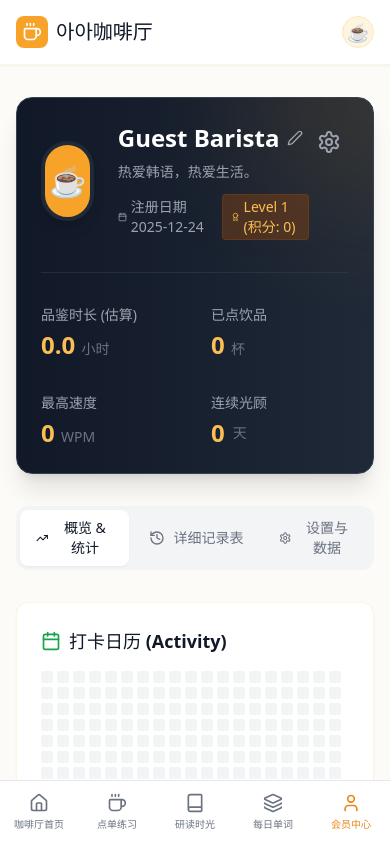
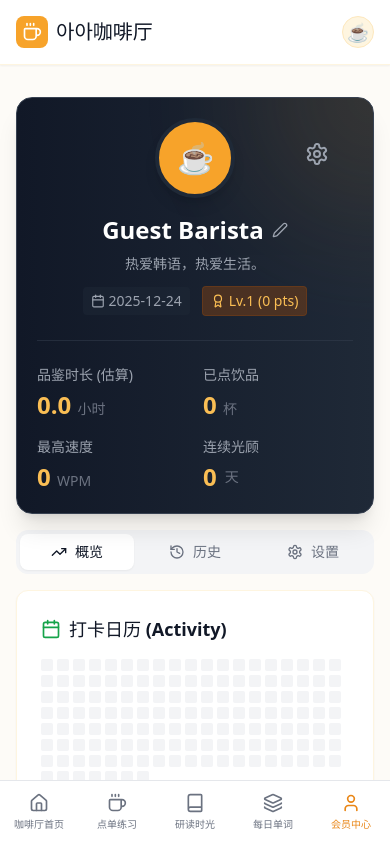
Before and after one commit to XiaoYangTuoTuo/KoreanLearningTool, a React (Vite) app in the folder frontend/: page /profile in a window 390 px wide. Shown: the top 844 px of the page. Built offline with nearby package versions, Linux system fonts and the light colour scheme.

Commit message:
feat: optimize Profile page mobile layout and update app title

```diff
--- a/frontend/index.html
+++ b/frontend/index.html
@@ -4,7 +4,7 @@
     <meta charset="UTF-8" />
     <link rel="icon" type="image/svg+xml" href="/favicon.svg" />
     <meta name="viewport" content="width=device-width, initial-scale=1.0" />
-    <title>朝鲜语学习助手</title>
+    <title>朝鲜语学习助手-羊驼开发</title>
     <script type="module">
       if (import.meta.hot?.on) {
         import.meta.hot.on('vite:error', (error) => {
--- a/frontend/src/pages/Profile.tsx
+++ b/frontend/src/pages/Profile.tsx
@@ -133,48 +133,48 @@ const Profile: React.FC = () => {
   const calendarDays = Array.from({ length: 140 }, (_, i) => subDays(today, 139 - i)); // Last ~5 months
 
   return (
-    <div className="max-w-6xl mx-auto space-y-8">
+    <div className="max-w-6xl mx-auto space-y-4 md:space-y-8 pb-20 md:pb-0">
       {/* User Info Header (Member Card Style) */}
-      <div className="bg-gradient-to-r from-gray-900 to-gray-800 rounded-2xl p-6 md:p-8 text-amber-50 shadow-xl border border-gray-700 relative overflow-hidden">
+      <div className="bg-gradient-to-r from-gray-900 to-gray-800 rounded-2xl p-5 md:p-8 text-amber-50 shadow-xl border border-gray-700 relative overflow-hidden">
         <div className="absolute top-0 right-0 w-64 h-64 bg-amber-500 rounded-full blur-3xl opacity-10 -translate-y-1/2 translate-x-1/2"></div>
 
         <div className="relative z-10">
           <div className="flex items-start justify-between">
-            <div className="flex items-center gap-6">
-              <div className="w-20 h-20 bg-amber-500 rounded-full flex items-center justify-center text-3xl font-bold text-gray-900 border-4 border-gray-800 shadow-lg">
+            <div className="flex flex-col md:flex-row items-center md:items-start gap-4 md:gap-6 text-center md:text-left w-full md:w-auto">
+              <div className="w-20 h-20 md:w-24 md:h-24 bg-amber-500 rounded-full flex items-center justify-center text-3xl font-bold text-gray-900 border-4 border-gray-800 shadow-lg flex-shrink-0">
                  {profile.avatar.includes('http') ? (
                     <img src={profile.avatar} alt="avatar" className="w-full h-full rounded-full object-cover" />
                   ) : (
                     <span>{profile.avatar}</span>
                   )}
               </div>
-              <div>
-                <h1 className="text-2xl font-bold mb-2 text-white flex items-center gap-2">
+              <div className="flex-1">
+                <h1 className="text-2xl font-bold mb-2 text-white flex items-center justify-center md:justify-start gap-2">
                   {profile.username}
                   <button onClick={() => setIsEditModalOpen(true)} className="text-gray-400 hover:text-white transition-colors">
                     <Edit2 className="w-4 h-4" />
                   </button>
                 </h1>
-                <p className="text-gray-400 text-sm mb-3">{profile.bio}</p>
-                <div className="flex items-center gap-4 text-gray-400 text-sm">
-                  <span className="flex items-center gap-1">
-                    <Calendar className="w-4 h-4" /> 注册日期 {format(joinDate, 'yyyy-MM-dd')}
+                <p className="text-gray-400 text-sm mb-3 line-clamp-2">{profile.bio}</p>
+                <div className="flex flex-wrap items-center justify-center md:justify-start gap-3 text-gray-400 text-sm">
+                  <span className="flex items-center gap-1 bg-gray-800/50 px-2 py-1 rounded">
+                    <Calendar className="w-3.5 h-3.5" /> {format(joinDate, 'yyyy-MM-dd')}
                   </span>
-                  <span className="flex items-center gap-1 px-2 py-0.5 bg-amber-900/50 text-amber-400 rounded border border-amber-900/50">
-                    <Award className="w-4 h-4" /> Level {level} (积分: {points})
+                  <span className="flex items-center gap-1 px-2 py-1 bg-amber-900/50 text-amber-400 rounded border border-amber-900/50">
+                    <Award className="w-3.5 h-3.5" /> Lv.{level} ({points} pts)
                   </span>
                 </div>
               </div>
             </div>
             <button
               onClick={() => setActiveTab('settings')}
-              className="p-2 hover:bg-white/10 rounded-lg transition-colors text-gray-400 hover:text-white"
+              className="absolute top-4 right-4 md:static p-2 hover:bg-white/10 rounded-lg transition-colors text-gray-400 hover:text-white"
             >
               <Settings className="w-6 h-6" />
             </button>
           </div>
 
-          <div className="grid grid-cols-2 md:grid-cols-4 gap-8 mt-8 pt-8 border-t border-gray-700/50">
+          <div className="grid grid-cols-2 md:grid-cols-4 gap-4 md:gap-8 mt-6 md:mt-8 pt-6 md:pt-8 border-t border-gray-700/50">
             <div>
               <p className="text-gray-400 text-sm mb-1">品鉴时长 (估算)</p>
               <p className="text-2xl font-bold text-amber-400">{totalHours} <span className="text-sm font-normal text-gray-500">小时</span></p>
@@ -199,41 +199,41 @@ const Profile: React.FC = () => {
       </div>
 
       {/* Tabs */}
-      <div className="flex space-x-1 bg-gray-100 p-1 rounded-xl w-fit">
+      <div className="flex space-x-1 bg-gray-100 p-1 rounded-xl w-full md:w-fit overflow-x-auto no-scrollbar">
         <button
           onClick={() => setActiveTab('overview')}
           className={clsx(
-            "px-4 py-2 rounded-lg text-sm font-medium transition-colors flex items-center gap-2",
+            "flex-1 md:flex-none px-4 py-2 rounded-lg text-sm font-medium transition-colors flex items-center justify-center gap-2 whitespace-nowrap",
             activeTab === 'overview' ? "bg-white text-gray-900 shadow-sm" : "text-gray-500 hover:text-gray-900"
           )}
         >
           <TrendingUp className="w-4 h-4" />
-          概览 & 统计
+          概览
         </button>
         <button
           onClick={() => setActiveTab('history')}
           className={clsx(
-            "px-4 py-2 rounded-lg text-sm font-medium transition-colors flex items-center gap-2 whitespace-nowrap",
+            "flex-1 md:flex-none px-4 py-2 rounded-lg text-sm font-medium transition-colors flex items-center justify-center gap-2 whitespace-nowrap",
             activeTab === 'history' ? "bg-white text-gray-900 shadow-sm" : "text-gray-500 hover:text-gray-900"
           )}
         >
           <History className="w-4 h-4" />
-          详细记录表
+          历史
         </button>
         <button
           onClick={() => setActiveTab('settings')}
           className={clsx(
-            "px-4 py-2 rounded-lg text-sm font-medium transition-colors flex items-center gap-2",
+            "flex-1 md:flex-none px-4 py-2 rounded-lg text-sm font-medium transition-colors flex items-center justify-center gap-2 whitespace-nowrap",
             activeTab === 'settings' ? "bg-white text-gray-900 shadow-sm" : "text-gray-500 hover:text-gray-900"
           )}
         >
           <Settings className="w-4 h-4" />
-          设置与数据
+          设置
         </button>
       </div>
 
       {activeTab === 'overview' ? (
-        <div className="grid lg:grid-cols-3 gap-8">
+        <div className="grid lg:grid-cols-3 gap-4 md:gap-8">
           {/* Main Content */}
           <div className="lg:col-span-2 space-y-8">
 
@@ -354,8 +354,8 @@ const Profile: React.FC = () => {
           </div>
 
           {/* Sidebar */}
-          <div className="space-y-6">
-            <div className="bg-white rounded-xl shadow-sm border border-amber-100 p-6">
+          <div className="space-y-4 md:space-y-6">
+            <div className="bg-white rounded-xl shadow-sm border border-amber-100 p-4 md:p-6">
               <h3 className="text-lg font-bold text-gray-900 flex items-center gap-2 mb-6">
                 <AlertTriangle className="w-5 h-5 text-orange-500" />
                 口味调整建议 (错题本)
@@ -405,7 +405,7 @@ const Profile: React.FC = () => {
               )}
             </div>
 
-            <div className="bg-white rounded-xl shadow-sm border border-amber-100 p-6">
+            <div className="bg-white rounded-xl shadow-sm border border-amber-100 p-4 md:p-6">
               <h3 className="text-lg font-bold text-gray-900 flex items-center gap-2 mb-6">
                 <BookOpen className="w-5 h-5 text-purple-500" />
                 推荐学习
@@ -477,9 +477,9 @@ const Profile: React.FC = () => {
         </div>
       ) : (
         // Settings Tab
-        <div className="grid md:grid-cols-2 gap-8">
+        <div className="grid md:grid-cols-2 gap-4 md:gap-8">
           {/* General Settings */}
-          <div className="bg-white rounded-xl shadow-sm border border-amber-100 p-6 space-y-6">
+          <div className="bg-white rounded-xl shadow-sm border border-amber-100 p-4 md:p-6 space-y-6">
             <h3 className="text-lg font-bold text-gray-900 flex items-center gap-2 border-b pb-4">
               <Settings className="w-5 h-5 text-gray-500" />
               偏好设置
```
